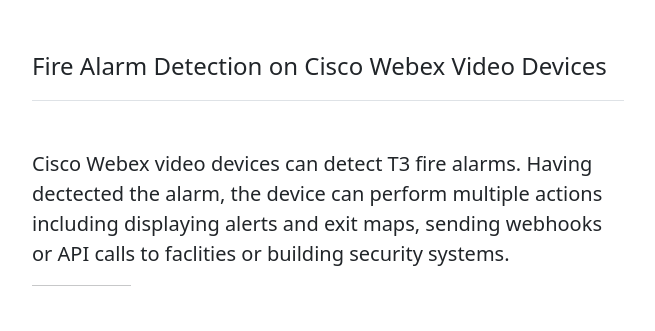
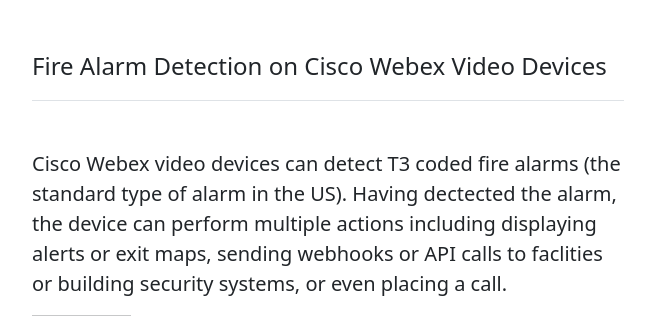
Before and after one commit to tyosgood/T3alarm, a plain HTML site: page index.html in a window 1280 px wide. Shown: the top 331 px of the page, without its empty margins (312-967 px from the left). Drawn offline with nearby package versions, Linux system fonts and the light colour scheme.

Commit message:
Update index.html

```diff
--- a/index.html
+++ b/index.html
@@ -20,8 +20,8 @@
 
   <main>
 
-    <p class="fs-5">Cisco Webex video devices can detect T3 fire alarms.  Having dectected the alarm, the device can perform multiple actions including displaying alerts and
-        exit maps, sending webhooks or API calls to faclities or building security systems.
+    <p class="fs-5">Cisco Webex video devices can detect T3 coded fire alarms (the standard type of alarm in the US).  Having dectected the alarm, the device can perform multiple actions including displaying alerts or
+        exit maps, sending webhooks or API calls to faclities or building security systems, or even placing a call.
     </p>
 
 
```
